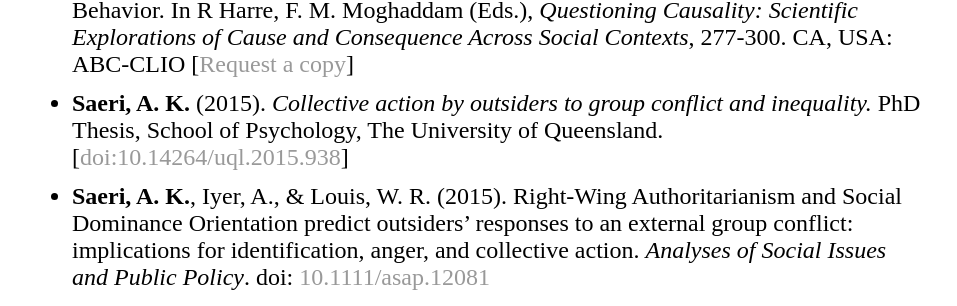
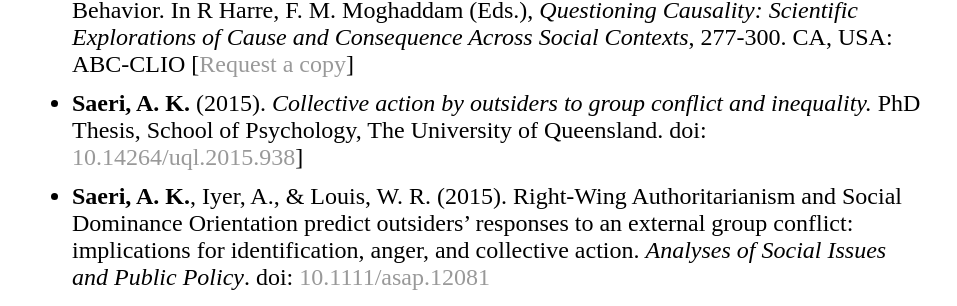
Before and after one commit to aksaeri/scrub, a Jekyll site: the page built from pages/research.md, in a window 1280 px wide. Shown: the part 686-992 px from the top of the page, without its empty margins (160-1117 px from the left). Built offline with Jekyll 4.4.1, drawn with Linux system fonts in a browser that asks for light colours.

```diff
--- a/pages/research.md
+++ b/pages/research.md
@@ -12,7 +12,7 @@ description: Alexander Saeri's research interests and projects
 - Cruwys, T., **Saeri, A. K.**, Radke, H. R. M., Walter, Z. C., Crimston, D., & Ferris, L. J. (2018). Risk and protective factors for mental health at a youth mass gathering. *European Child & Adolescent Psychiatry*. doi: [10.1007/s00787-018-1163-7](https://doi.org/10.1007/s00787-018-1163-7) | Open Access preprint doi: [10.31234/osf.io/y4tsj](https://doi.org/10.31234/osf.io/y4tsj)
 - Atrens, A. D. & **Saeri, A. K.** (2018). Psychology. In A Atrens, A D Atrens (Eds.), *Human Forces in Engineering*, 35-78. De Gruyter. [[Request a copy](mailto:alexander@aksaeri.com?subject=Request%20Psychology%20Chapter)]
 - Louis, W. R., La Macchia, S. T., Amiot, C. E., Thomas, E. F., Blackwood, L. M., Mavor, K. I., & **Saeri, A. K.** (2016). Causality in the Study of Collective Action and Political Behavior. In R Harre, F. M. Moghaddam (Eds.), *Questioning Causality: Scientific Explorations of Cause and Consequence Across Social Contexts*, 277-300. CA, USA: ABC-CLIO [[Request a copy](mailto:alexander@aksaeri.com?subject=Request%20Causality%20Chapter)]
-- **Saeri, A. K.** (2015). *Collective action by outsiders to group conflict and inequality.* PhD Thesis, School of Psychology, The University of Queensland. [[doi:10.14264/uql.2015.938](https://dx.doi.org/10.14264/uql.2015.938)]
+- **Saeri, A. K.** (2015). *Collective action by outsiders to group conflict and inequality.* PhD Thesis, School of Psychology, The University of Queensland. doi: [10.14264/uql.2015.938](https://dx.doi.org/10.14264/uql.2015.938)]
 - **Saeri, A. K.**, Iyer, A., & Louis, W. R. (2015). Right-Wing Authoritarianism and Social Dominance Orientation predict outsiders' responses to an external group conflict: implications for identification, anger, and collective action. *Analyses of Social Issues and Public Policy*. doi: [10.1111/asap.12081](https://doi.org/10.1111/asap.12081)
 - **Saeri, A. K.**, Ogilvie, C., La Macchia, S. T., Smith, J. R., & Louis, W. R. (2014). Predicting Facebook users’ online privacy protection: Risk, trust, norm focus theory, and the theory of planned behavior. *Journal of Social Psychology*, doi:  [10.1080/00224545.2014.914881](10.1080/00224545.2014.914881)
 - Shi, J., Hao, Z., **Saeri, A. K.**, & Cui, L. (2014). The Dual Pathway Model of Collective Action: Impact of Types of Collective Action and Social Identity. *Group Processes and Intergroup Relations*. doi: [10.1177/1368430214524288](https://doi.org/10.1177/1368430214524288)
```
